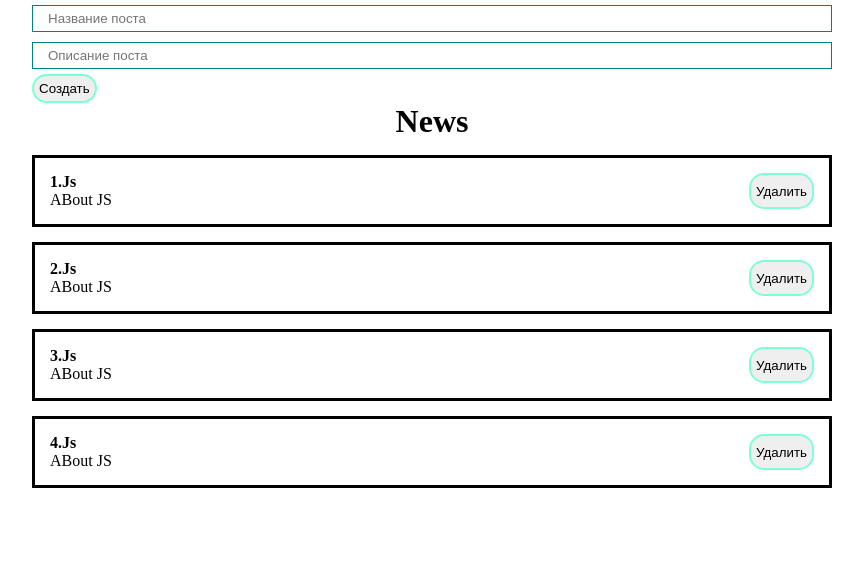
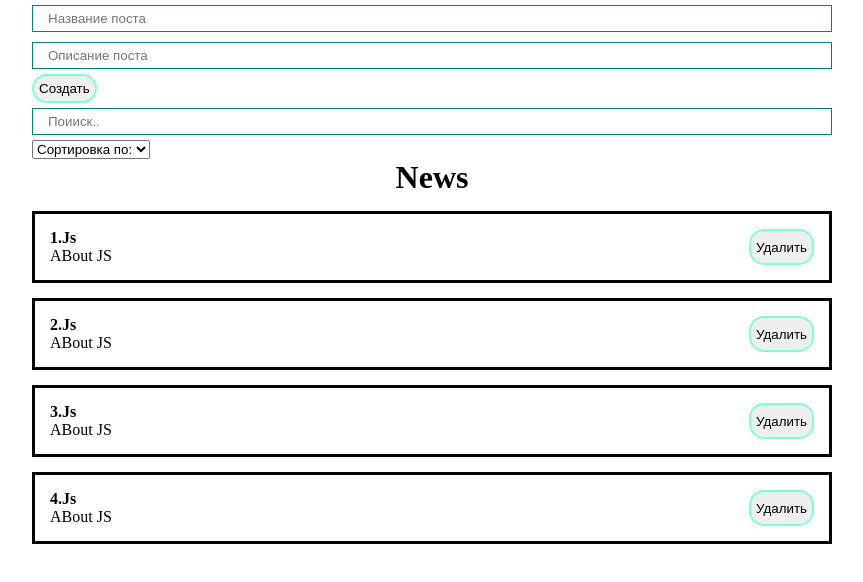
Before and after one commit to SevaJS/React_Project, a React (Create React App) app in the folder react-project/: page / in a window 1280 px wide. Shown: the top 582 px of the page, without its empty margins (208-1071 px from the left). Built offline with nearby package versions, Linux system fonts and the light colour scheme.

Commit message:
Add search and sort posts. Add delete posts.

```diff
--- a/react-project/src/App.js
+++ b/react-project/src/App.js
@@ -1,7 +1,9 @@
-import React, {useState} from "react"
+import React, {useMemo, useState} from "react"
 import PostForm from "./components/PostForm";
 import "./styles/App.css"
 import PostList from "./components/PostList";
+import MySelect from "./UI/Select/MySelect";
+import MyInput from "./UI/Input/MyInput";
 
 
 function App() {
@@ -13,14 +15,59 @@
 
 
     ]);
+
+    const [selectedSort, setSelectedSort] = useState("");
+    const [searchQuery, setSearchQuery] = useState("");
+
+
+    const sortedPosts = useMemo(() => {
+        if (selectedSort) {
+            return [...posts].sort((a, b) => a[selectedSort].localeCompare(b[selectedSort]));
+        } else
+            return posts;
+    }, [selectedSort, posts]);
+
+
+    const sortedAndSearchedPosts = useMemo(() => {
+        return sortedPosts.filter(post => post.title.toLowerCase().includes(searchQuery.toLowerCase()))
+
+    }, [searchQuery, sortedPosts]);
+
     const newPost = (newPostData) => {
         setPosts([...posts, newPostData])
 
-    }
+    };
+    const removePost = (post) => {
+        setPosts(posts.filter(p => p.id !== post.id))
+
+    };
+    const sortPosts = (sort) => {
+
+        setSelectedSort(sort)
+    };
     return (
         <div className="App">
             <PostForm create={newPost}/>
-            <PostList posts={posts} title="News"/>
+            <div>
+                <MyInput
+                    value={searchQuery}
+                    onChange={e => setSearchQuery(e.target.value)}
+                    placeholder={"Поииск.."}
+                />
+                <MySelect
+                    value={selectedSort}
+                    onChange={sortPosts}
+                    defaultValue={"Сортировка по:"}
+                    options={[
+                        {value: "title", name: "По загаловку"},
+                        {value: "body", name: "По описанию"}
+                    ]}
+                />
+                {sortedAndSearchedPosts.length !== 0
+                    ? <PostList remove={removePost} posts={sortedAndSearchedPosts} title="News"/>
+                    : <h1 style={{textAlign: "center"}}>No posts!</h1>
+                }
+            </div>
         </div>
     );
 }
--- /dev/null
+++ b/react-project/src/UI/Select/MySelect.js
@@ -0,0 +1,22 @@
+import React from 'react';
+
+const MySelect = ({options, defaultValue, value, onChange}) => {
+    return (
+        <select
+            value={value}
+            onChange={event => onChange(event.target.value)}
+        >
+            <option disabled value="">
+                {defaultValue}
+            </option>
+            {options.map(option =>
+                <option key={option.value} value={option.value}>
+                    {option.name}
+                </option>
+            )}
+
+        </select>
+    );
+};
+
+export default MySelect;
--- a/react-project/src/components/PostItem.js
+++ b/react-project/src/components/PostItem.js
@@ -9,7 +9,11 @@
                     <strong>{props.number}.{props.post.title}</strong>
                     <div>{props.post.body}</div>
                 </div>
-                <MyButton>Удалить</MyButton>
+                <MyButton onClick={() => {
+                    props.remove(props.post)
+                }}>
+                    Удалить
+                </MyButton>
             </div>
 
         </div>
--- a/react-project/src/components/PostList.js
+++ b/react-project/src/components/PostList.js
@@ -1,14 +1,14 @@
 import React from 'react';
 import PostItem from "./PostItem";
 
-const PostList = ({posts, title}) => {
+const PostList = ({posts, title, remove}) => {
 
 
     return (
         <div>
             <h1 style={{textAlign: "center"}}>{title}</h1>
             {posts.map((post, index) =>
-                <PostItem number={index + 1} post={post} key={post.id}/>
+                <PostItem remove={remove} number={index + 1} post={post} key={post.id}/>
             )}
         </div>
     );
```
